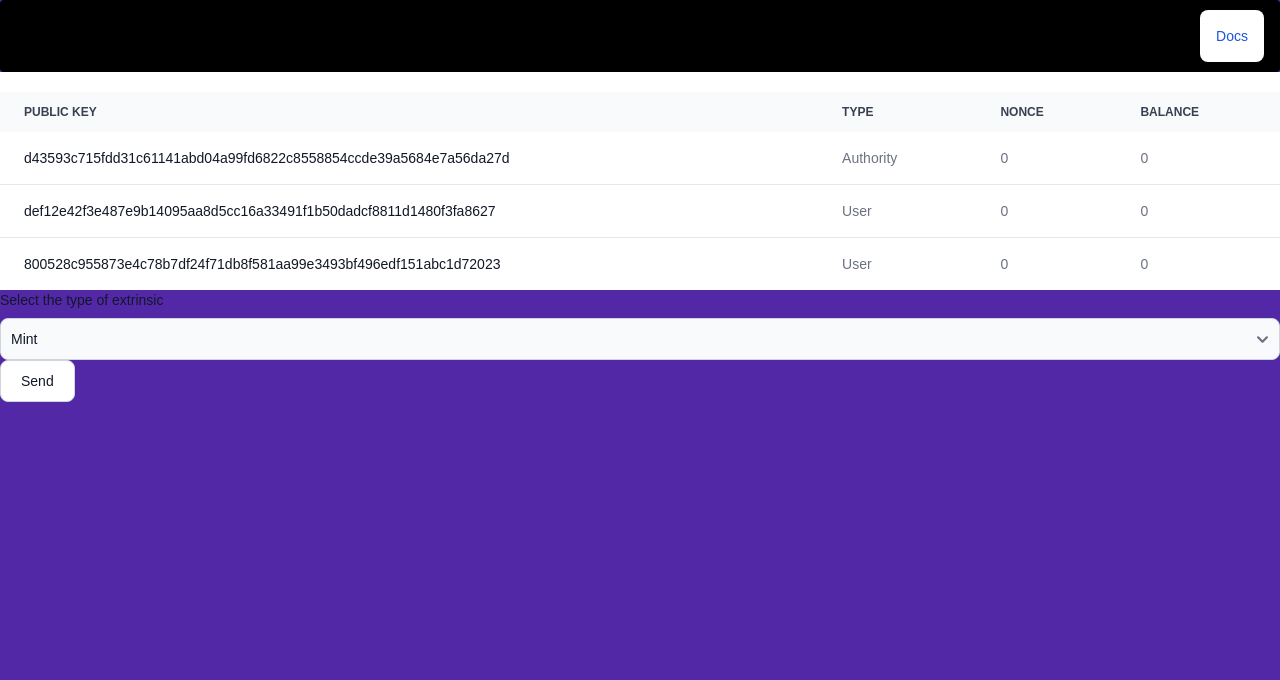
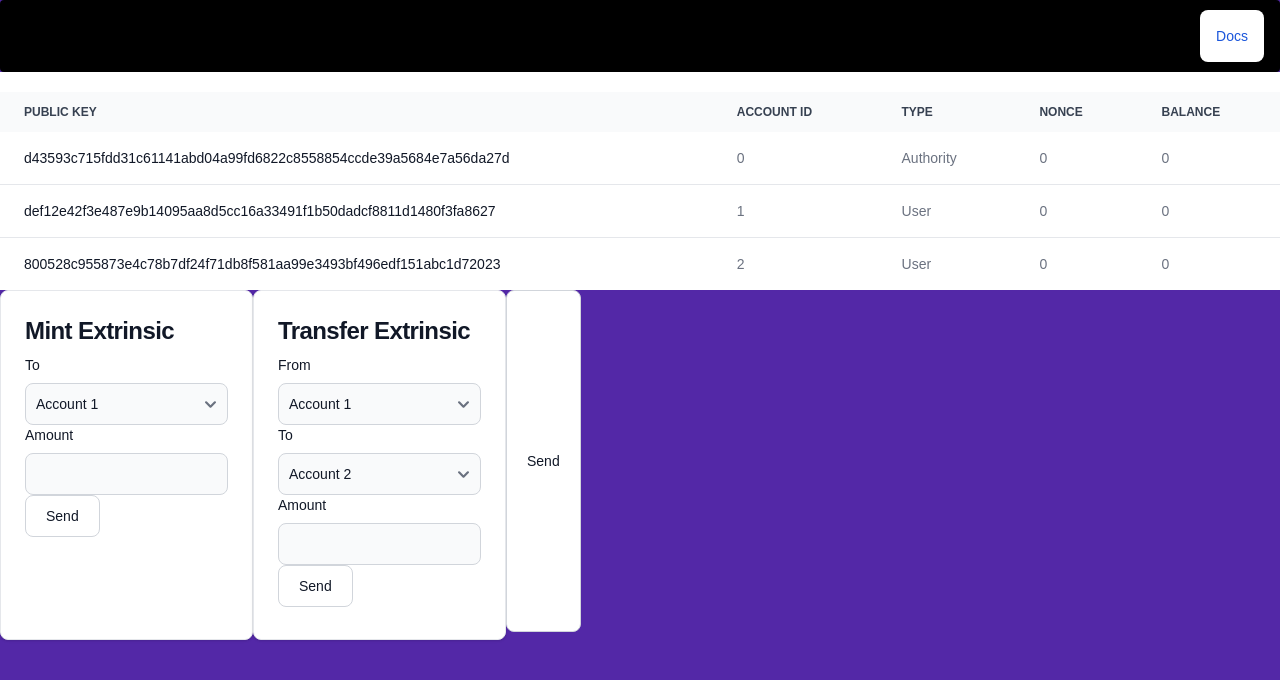
Before and after one commit to 0xLucca/pba-assignment-2-frontend, a Next.js app: page / in a window 1280 px wide. Shown: the top 680 px of the page. Built offline with nearby package versions, Linux system fonts and the light colour scheme.

Commit message:
Add extrinsics ui

```diff
--- a/pages/index.js
+++ b/pages/index.js
@@ -170,6 +170,9 @@ export default function Home() {
                 Public Key
               </th>
               <th scope="col" className="px-6 py-3">
+                Account ID
+              </th>
+              <th scope="col" className="px-6 py-3">
                 type
               </th>
               <th scope="col" className="px-6 py-3">
@@ -188,6 +191,7 @@ export default function Home() {
               >
                 {addresses[0].publickey}
               </th>
+              <td className="px-6 py-4">0</td>
               <td className="px-6 py-4">{addresses[0].type}</td>
               <td className="px-6 py-4">{balances[0]}</td>
               <td className="px-6 py-4">{nonces[0]}</td>
@@ -199,6 +203,7 @@ export default function Home() {
               >
                 {addresses[1].publickey}
               </th>
+              <td className="px-6 py-4">1</td>
               <td className="px-6 py-4">{addresses[1].type}</td>
               <td className="px-6 py-4">{balances[1]}</td>
               <td className="px-6 py-4">{nonces[1]}</td>
@@ -210,6 +215,7 @@ export default function Home() {
               >
                 {addresses[2].publickey}
               </th>
+              <td className="px-6 py-4">2</td>
               <td className="px-6 py-4">{addresses[2].type}</td>
               <td className="px-6 py-4">{balances[2]}</td>
               <td className="px-6 py-4">{nonces[2]}</td>
@@ -218,21 +224,116 @@ export default function Home() {
         </table>
       </div>
 
+      <div className="flex">
+        <a
+          href="#"
+          class="block max-w-sm p-6 bg-white border border-gray-200 rounded-lg shadow hover:bg-gray-100 dark:bg-gray-800 dark:border-gray-700 dark:hover:bg-gray-700"
+        >
+          <h5 class="mb-2 text-2xl font-bold tracking-tight text-gray-900 dark:text-white">
+            Mint Extrinsic
+          </h5>
+
+          <div class="flex-col ">
             <label
-        htmlFor="extrinsic"
-        className="block mb-2 text-sm font-medium text-gray-900 dark:text-white"
+              for="small-input"
+              class="block mb-2 text-sm font-medium text-gray-900 dark:text-white"
             >
-        Select the type of extrinsic
+              To
             </label>
             <select
               id="extrinsic"
               className="bg-gray-50 border border-gray-300 text-gray-900 text-sm rounded-lg focus:ring-blue-500 focus:border-blue-500 block w-full p-2.5 dark:bg-gray-700 dark:border-gray-600 dark:placeholder-gray-400 dark:text-white dark:focus:ring-blue-500 dark:focus:border-blue-500"
             >
-        <option value="0">Mint</option>
-        <option value="1">Transfer</option>
-        <option value="2">GetState</option>
+              <option value="0">Account 1</option>
+              <option value="1">Account 2</option>
             </select>
+          </div>
           <div>
+            <label
+              id="mint_amount"
+              for="small-input"
+              class="block mb-2 text-sm font-medium text-gray-900 dark:text-white"
+            >
+              Amount
+            </label>
+            <input
+              type="number"
+              min="0"
+              class="bg-gray-50 border border-gray-300 text-gray-900 text-sm rounded-lg focus:ring-blue-500 focus:border-blue-500 block w-full p-2.5 dark:bg-gray-700 dark:border-gray-600 dark:placeholder-gray-400 dark:text-white dark:focus:ring-blue-500 dark:focus:border-blue-500"
+            />
+            <button
+              type="button"
+              className="text-gray-900 bg-white border border-gray-300 focus:outline-none hover:bg-gray-100 focus:ring-4 focus:ring-gray-200 font-medium rounded-lg text-sm px-5 py-2.5 mr-2 mb-2 dark:bg-gray-800 dark:text-white dark:border-gray-600 dark:hover:bg-gray-700 dark:hover:border-gray-600 dark:focus:ring-gray-700"
+              onClick={() => {
+                executeExtrinsic(document.getElementById("extrinsic").value);
+              }}
+            >
+              Send
+            </button>
+          </div>
+        </a>
+        <a
+          href="#"
+          class="block max-w-sm p-6 bg-white border border-gray-200 rounded-lg shadow hover:bg-gray-100 dark:bg-gray-800 dark:border-gray-700 dark:hover:bg-gray-700"
+        >
+          <h5 class="mb-2 text-2xl font-bold tracking-tight text-gray-900 dark:text-white">
+            Transfer Extrinsic
+          </h5>
+
+          <div class="flex-col ">
+            <label
+              for="small-input"
+              class="block mb-2 text-sm font-medium text-gray-900 dark:text-white"
+            >
+              From
+            </label>
+            <select
+              id="transfer_from"
+              className="bg-gray-50 border border-gray-300 text-gray-900 text-sm rounded-lg focus:ring-blue-500 focus:border-blue-500 block w-full p-2.5 dark:bg-gray-700 dark:border-gray-600 dark:placeholder-gray-400 dark:text-white dark:focus:ring-blue-500 dark:focus:border-blue-500"
+            >
+              <option value="0">Account 1</option>
+              <option value="1">Account 2</option>
+            </select>
+            <label
+              for="small-input"
+              class="block mb-2 text-sm font-medium text-gray-900 dark:text-white"
+            >
+              To
+            </label>
+            <select
+              id="transfer_to"
+              className="bg-gray-50 border border-gray-300 text-gray-900 text-sm rounded-lg focus:ring-blue-500 focus:border-blue-500 block w-full p-2.5 dark:bg-gray-700 dark:border-gray-600 dark:placeholder-gray-400 dark:text-white dark:focus:ring-blue-500 dark:focus:border-blue-500"
+            >
+              <option value="1">Account 2</option>
+              <option value="0">Account 1</option>
+            </select>
+          </div>
+          <div>
+            <label
+              for="small-input"
+              class="block mb-2 text-sm font-medium text-gray-900 dark:text-white"
+            >
+              Amount
+            </label>
+            <input
+              type="number"
+              min="0"
+              id="transfer_amount"
+              class="bg-gray-50 border border-gray-300 text-gray-900 text-sm rounded-lg focus:ring-blue-500 focus:border-blue-500 block w-full p-2.5 dark:bg-gray-700 dark:border-gray-600 dark:placeholder-gray-400 dark:text-white dark:focus:ring-blue-500 dark:focus:border-blue-500"
+            />
+            <button
+              type="button"
+              className="text-gray-900 bg-white border border-gray-300 focus:outline-none hover:bg-gray-100 focus:ring-4 focus:ring-gray-200 font-medium rounded-lg text-sm px-5 py-2.5 mr-2 mb-2 dark:bg-gray-800 dark:text-white dark:border-gray-600 dark:hover:bg-gray-700 dark:hover:border-gray-600 dark:focus:ring-gray-700"
+              onClick={() => {
+                transfer(document.getElementById("transfer_from").value),
+                  document.getElementById("transfer_to").value,
+                  document.getElementById("transfer_amount").value;
+              }}
+            >
+              Send
+            </button>
+          </div>
+        </a>
         <button
           type="button"
           className="text-gray-900 bg-white border border-gray-300 focus:outline-none hover:bg-gray-100 focus:ring-4 focus:ring-gray-200 font-medium rounded-lg text-sm px-5 py-2.5 mr-2 mb-2 dark:bg-gray-800 dark:text-white dark:border-gray-600 dark:hover:bg-gray-700 dark:hover:border-gray-600 dark:focus:ring-gray-700"
```
Lines whose indentation alone changed are shown as unchanged.
